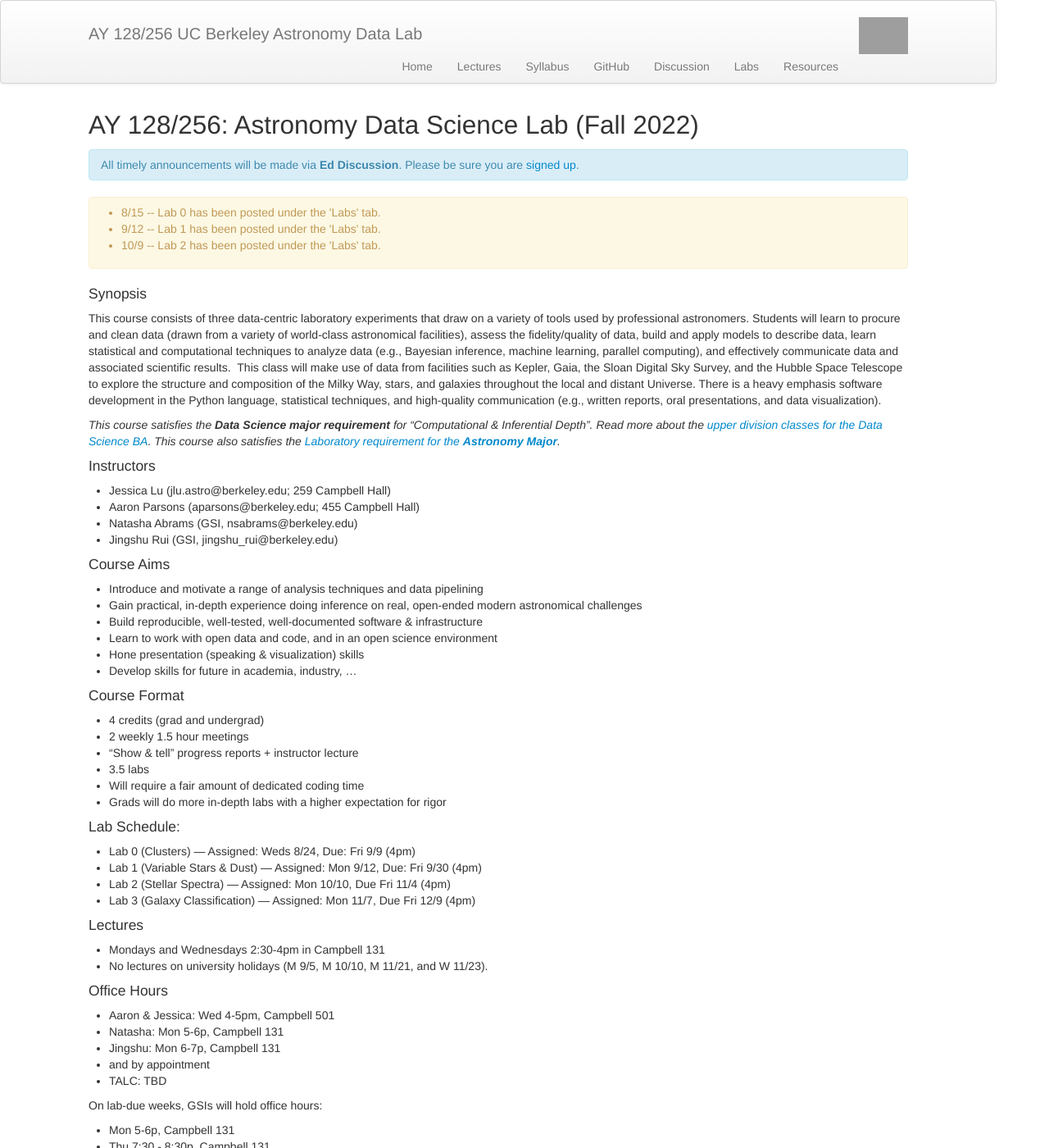
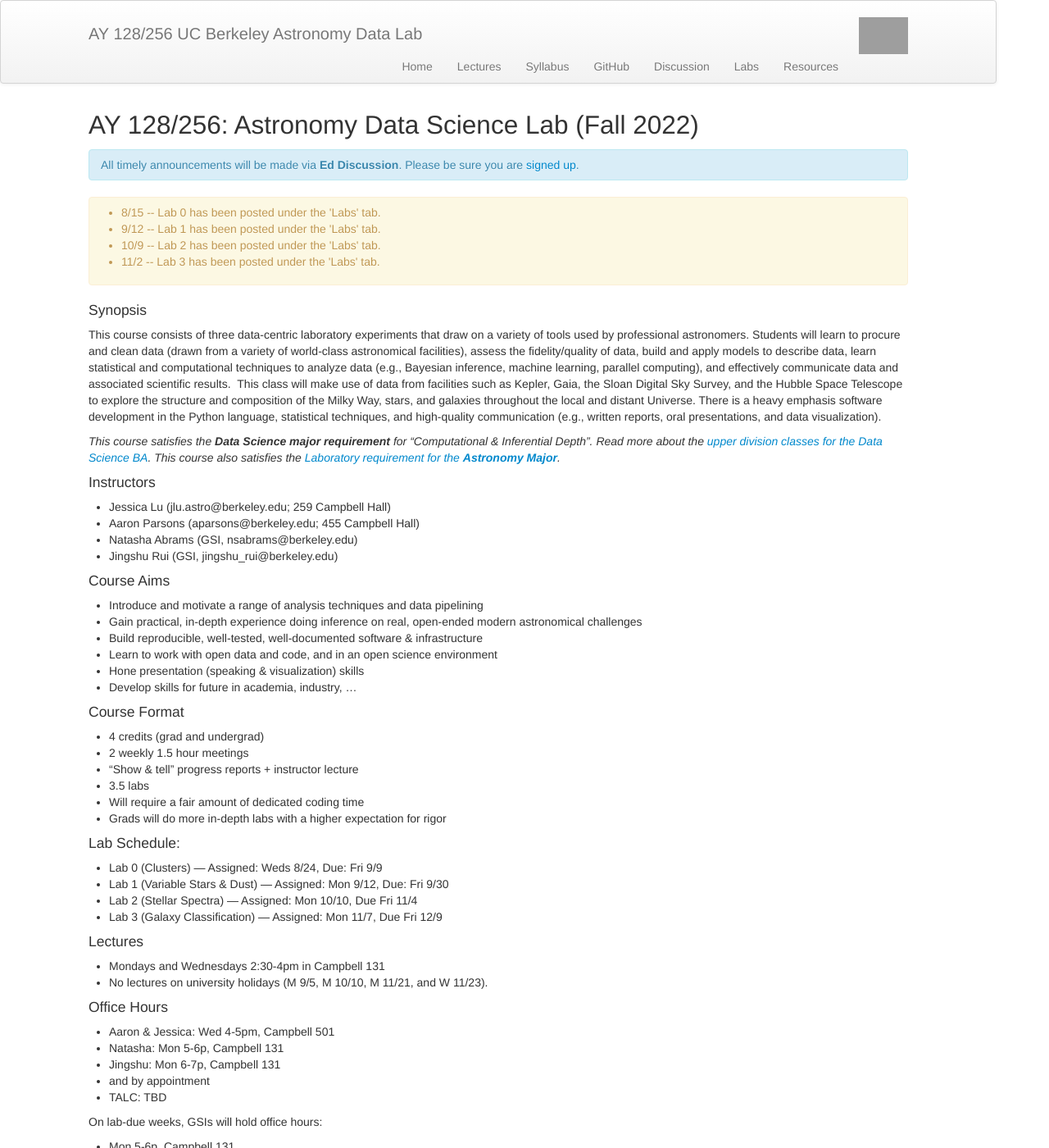
Before and after one commit to ucb-datalab/ucb-datalab.github.io, a Jekyll site: the page built from index.md, in a window 1280 px wide and 1400 px high. Shown: the whole window at 82% size. Built offline with Jekyll 4.4.1, drawn with Linux system fonts in a browser that asks for light colours; grey boxes are pictures that could not be loaded.

Commit message:
Added lab3

```diff
--- a/index.md
+++ b/index.md
@@ -22,6 +22,7 @@ Interested in taking this class? You should read the <a href="https://ucb-datala
 <li>8/15 -- Lab 0 has been posted under the 'Labs' tab.</li>
 <li>9/12 -- Lab 1 has been posted under the 'Labs' tab.</li>
 <li>10/9 -- Lab 2 has been posted under the 'Labs' tab.</li>
+<li>11/2 -- Lab 3 has been posted under the 'Labs' tab.</li>
 </ul>
 </div>
 <!--
@@ -65,10 +66,10 @@ This course consists of three data-centric laboratory experiments that draw on a
 
 #### Lab Schedule:
 
-* Lab 0 (Clusters) — Assigned: Weds 8/24, Due: Fri 9/9 (4pm)
-* Lab 1 (Variable Stars & Dust) — Assigned: Mon 9/12, Due: Fri 9/30 (4pm)
-* Lab 2 (Stellar Spectra) — Assigned: Mon 10/10, Due Fri 11/4 (4pm)
-* Lab 3 (Galaxy Classification) — Assigned: Mon 11/7, Due Fri 12/9 (4pm)
+* Lab 0 (Clusters) — Assigned: Weds 8/24, Due: Fri 9/9
+* Lab 1 (Variable Stars & Dust) — Assigned: Mon 9/12, Due: Fri 9/30
+* Lab 2 (Stellar Spectra) — Assigned: Mon 10/10, Due Fri 11/4
+* Lab 3 (Galaxy Classification) — Assigned: Mon 11/7, Due Fri 12/9
 
 
 #### Lectures
```
Also changed, not shown: pages/labs.md (+6 -3 lines).
